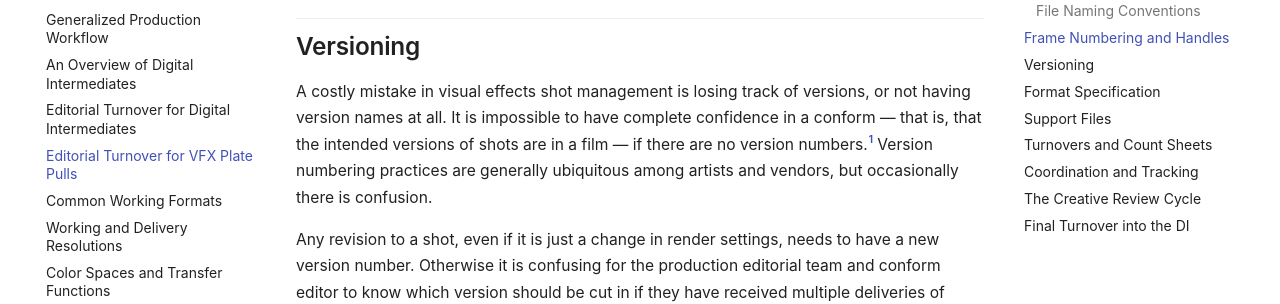
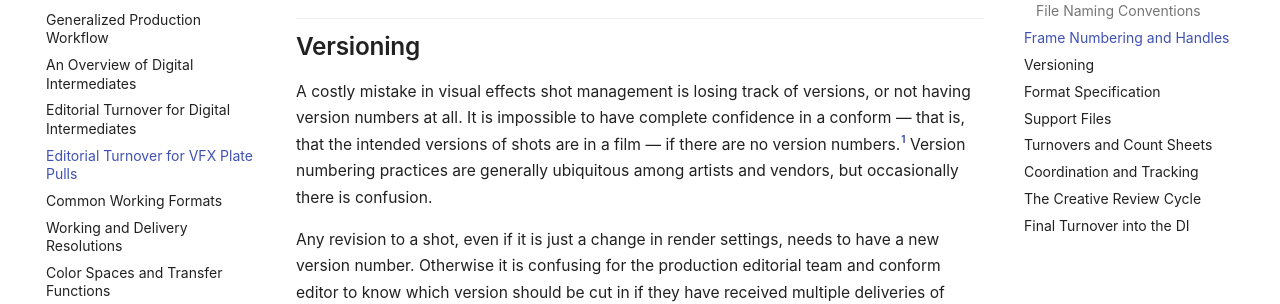
Before and after one commit to tashdor/divfx, an MkDocs documentation site: the page built from docs/turnover-vfx.md, in a window 1280 px wide and 1400 px high, scrolled down 5442 px. Shown: the part 178-482 px from the top of the window. Built offline with MkDocs 1.6.1 and Material for MkDocs 9.7.7, drawn with Linux system fonts in a browser that asks for light colours; the version menu is left out.

Commit message:
Workflow diagrams: colored HTML/CSS boxes (reliable, theme-aware) replacing mermaid
The mermaid diagrams relied on client-side JS from a CDN and rendered as raw text.
Replace ACES / RCM / TCS with vertical colored-box flows in pure HTML+CSS — they
render everywhere with no JS, keep the color the mermaid preview had, and adapt to
light/dark. Also: 'version names' -> 'version numbers'.

Co-Authored-By: Claude Opus 4.8 <noreply@anthropic.com>

```diff
--- a/docs/stylesheets/extra.css
+++ b/docs/stylesheets/extra.css
@@ -117,6 +117,31 @@
   .cp-embed-frame { display: none !important; }
 }
 
+/* Workflow diagrams — colored boxes in a vertical flow. Pure HTML/CSS:
+   renders everywhere, no JS, theme-aware. */
+.md-typeset .wfd-fig { margin: 1.8em 0; }
+.md-typeset .wfd { display: flex; flex-direction: column; align-items: center; gap: 0; }
+.md-typeset .wfd .wbox {
+  width: 100%; max-width: 460px; box-sizing: border-box; text-align: center;
+  padding: 9px 14px; border-radius: 8px; border: 1.5px solid; background: transparent;
+}
+.md-typeset .wfd .wbox b { display: block; font-weight: 600; font-size: .82rem; }
+.md-typeset .wfd .wbox small { display: block; color: var(--md-default-fg-color--light); font-size: .68rem; margin-top: 2px; line-height: 1.25; }
+.md-typeset .wfd .warr { padding: 5px 0 3px; color: var(--md-default-fg-color--light); font-size: .66rem; text-align: center; line-height: 1.2; max-width: 460px; }
+.md-typeset .wfd .warr::after { content: "▼"; display: block; font-size: .95em; opacity: .8; }
+.md-typeset .wfd .warr.updown::after { content: "⇅"; }
+.md-typeset .wfd .wbox.round { border-style: dashed; }
+.md-typeset .wfd .src   { border-color: #7a8695; background: #7a869514; }
+.md-typeset .wfd .aces  { border-color: #4c7ef5; background: #4c7ef514; }
+.md-typeset .wfd .vfx   { border-color: #9b6dff; background: #9b6dff14; }
+.md-typeset .wfd .del   { border-color: #2fb457; background: #2fb45714; }
+.md-typeset .wfd .dwg   { border-color: #e8590c; background: #e8590c14; }
+.md-typeset .wfd .tcs   { border-color: #12b3a6; background: #12b3a614; }
+.md-typeset .wfd-wrap { border: 1.5px dashed; border-radius: 12px; padding: 14px 12px 6px; margin: 1.8em auto; max-width: 500px; }
+.md-typeset .wfd-wrap .wlabel { text-align: center; font-size: .62rem; letter-spacing: .09em; text-transform: uppercase; color: var(--md-default-fg-color--light); margin-bottom: 10px; }
+.md-typeset .wfd-wrap.resolve { border-color: #e8590c8c; }
+.md-typeset .wfd-wrap.baselight { border-color: #12b3a68c; }
+
 /* Frame-sequence diagrams — one colored cell per frame, so regions never
    visually overlap or share a boundary frame. Pure HTML/CSS: renders
    everywhere, no JS, and adapts to the theme. */
--- a/docs/turnover-vfx.md
+++ b/docs/turnover-vfx.md
@@ -205,7 +205,7 @@ Comp:        0996 … 1000 1001 … 1015
 ## Versioning
 
 A costly mistake in visual effects shot management is losing track of versions, or not having
-version names at all. It is impossible to have complete confidence in a conform — that is, that
+version numbers at all. It is impossible to have complete confidence in a conform — that is, that
 the intended versions of shots are in a film — if there are no version numbers.[^7]
 Version numbering practices are generally ubiquitous among artists and vendors, but occasionally there
 is confusion.
```
Also changed, not shown: docs/aces.md (+13 -25 lines), docs/application-native-color-management.md (+24 -30 lines).
